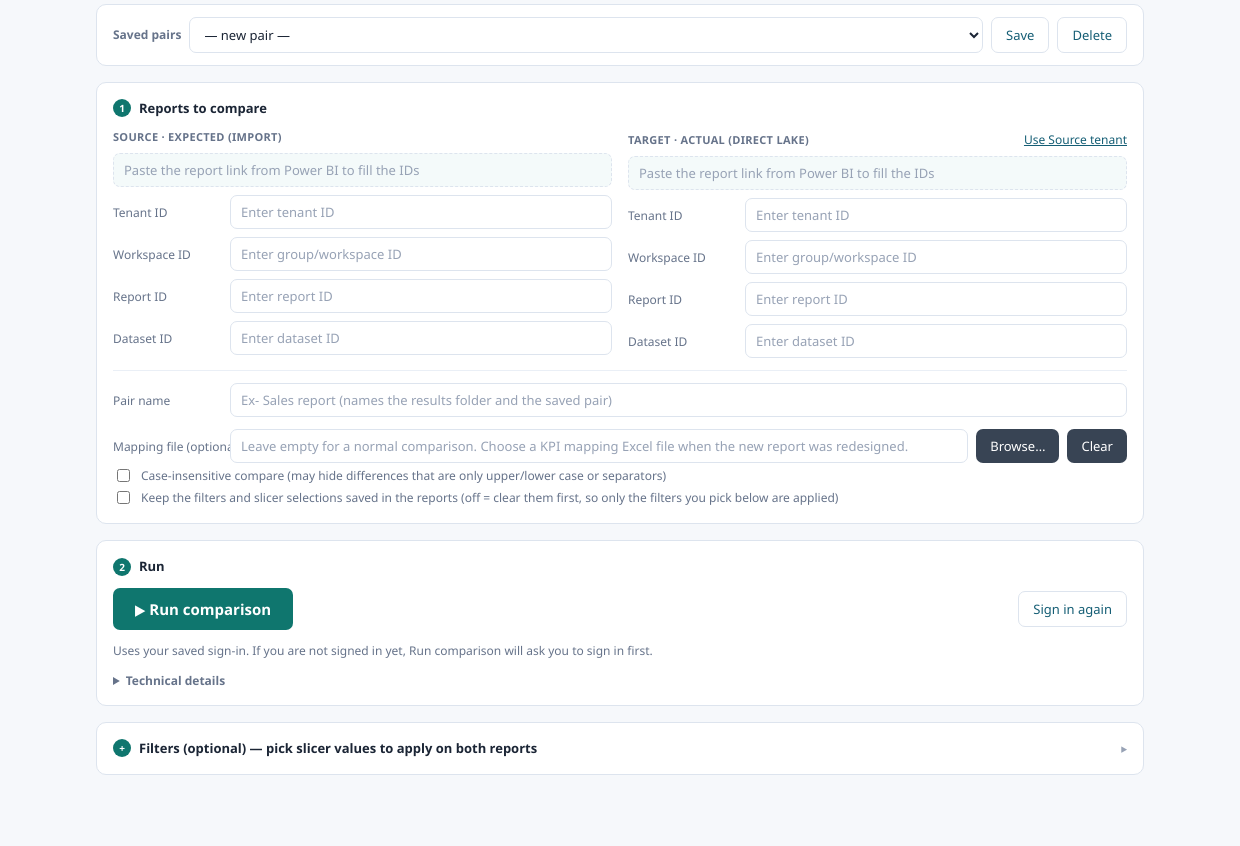
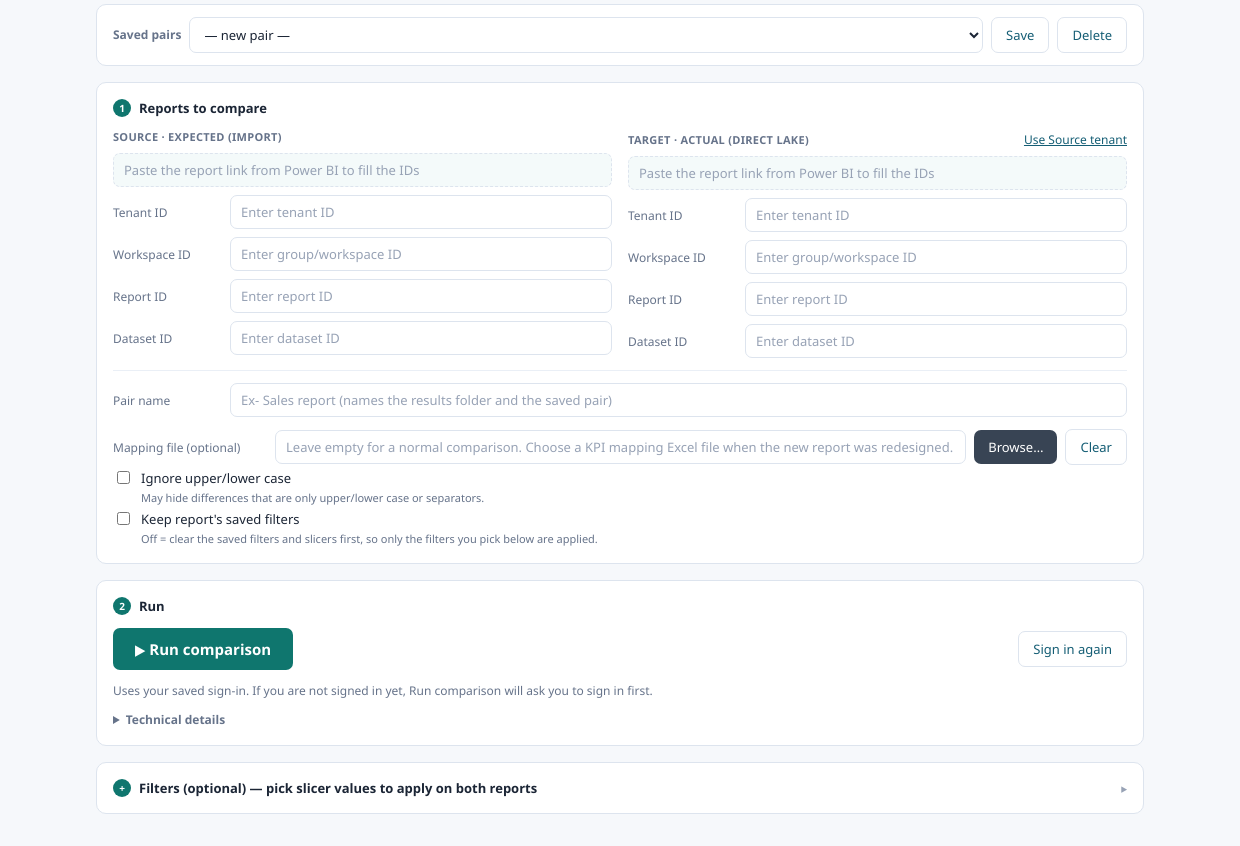
Before and after one commit to chakshugoel1/VeriRapport, an Electron app: page app-desktop/renderer/index.html in a window 1240 px wide. Shown: the part 72-918 px from the top of the page. Before the commit the page ends 879 px from the top, so only its background shows below. Drawn offline with Linux system fonts and the light colour scheme; no server answers.

Commit message:
Tidy the mapping row: full-width note, short checkbox labels, lighter Clear button

```diff
--- a/app-desktop/renderer/index.html
+++ b/app-desktop/renderer/index.html
@@ -182,6 +182,13 @@
       display: inline;
       cursor: pointer;
     }
+    .option-toggle .option-text { display: flex; flex-direction: column; gap: 2px; }
+    .option-toggle .option-title { font-size: 13px; color: var(--ink); }
+    .option-toggle .option-help { font-size: 11px; color: var(--muted); }
+    .row.row-wide { grid-template-columns: 150px 1fr; }
+    .mapping-note { margin: 6px 0 0; font-size: 11px; color: var(--muted); }
+    button.outline { background: transparent; color: var(--accent-2); border: 1px solid var(--border); }
+    button.outline:hover:not(:disabled) { background: #f0f6f6; opacity: 1; }
     .option-toggle-lg {
       align-items: center;
     }
@@ -357,6 +364,7 @@
 
     /* ── Fields ────────────────────────────────────────────────────────── */
     .row { grid-template-columns: 105px 1fr; }
+    .row.row-wide { grid-template-columns: 150px 1fr; }
     input.invalid { border-color: var(--danger); background: #fffafa; }
     .hint { font-size: 11px; color: var(--danger); grid-column: 2; margin-top: -4px; }
     .side-head { display: flex; justify-content: space-between; align-items: baseline; }
@@ -401,6 +409,7 @@
     @media (max-width: 820px) {
       .grid { grid-template-columns: 1fr; }
       .row { grid-template-columns: 1fr; gap: var(--space-1); }
+      .row.row-wide { grid-template-columns: 1fr; }
       label { white-space: normal; }
       .split-columns { grid-template-columns: 1fr; }
     }
@@ -446,23 +455,29 @@
         </div>
       </div>
       <div class="fields">
-        <div class="row">
+        <div class="row row-wide">
           <div class="field-wrap"><label for="mappingFile">Mapping file (optional)</label></div>
           <div style="display:flex; gap:8px; align-items:center;">
             <input id="mappingFile" readonly style="flex:1" placeholder="Leave empty for a normal comparison. Choose a KPI mapping Excel file when the new report was redesigned." />
             <button type="button" class="secondary" id="btnPickMapping">Browse…</button>
-            <button type="button" class="secondary" id="btnClearMapping">Clear</button>
+            <button type="button" class="outline" id="btnClearMapping">Clear</button>
           </div>
-          <div class="note" id="mappingNote" style="display:none"></div>
+        </div>
+        <div class="mapping-note" id="mappingNote" style="display:none"></div>
+      </div>
+      <div class="option-toggle">
+        <input type="checkbox" id="lenientTextCompare" />
+        <div class="option-text">
+          <label for="lenientTextCompare" class="option-title">Ignore upper/lower case</label>
+          <span class="option-help">May hide differences that are only upper/lower case or separators.</span>
         </div>
       </div>
       <div class="option-toggle">
-        <input type="checkbox" id="lenientTextCompare" />
-        <label for="lenientTextCompare">Case-insensitive compare (may hide differences that are only upper/lower case or separators)</label>
-      </div>
-      <div class="option-toggle">
         <input type="checkbox" id="keepSavedFilters" />
-        <label for="keepSavedFilters">Keep the filters and slicer selections saved in the reports (off = clear them first, so only the filters you pick below are applied)</label>
+        <div class="option-text">
+          <label for="keepSavedFilters" class="option-title">Keep report's saved filters</label>
+          <span class="option-help">Off = clear the saved filters and slicers first, so only the filters you pick below are applied.</span>
+        </div>
       </div>
     </div>
 
```
